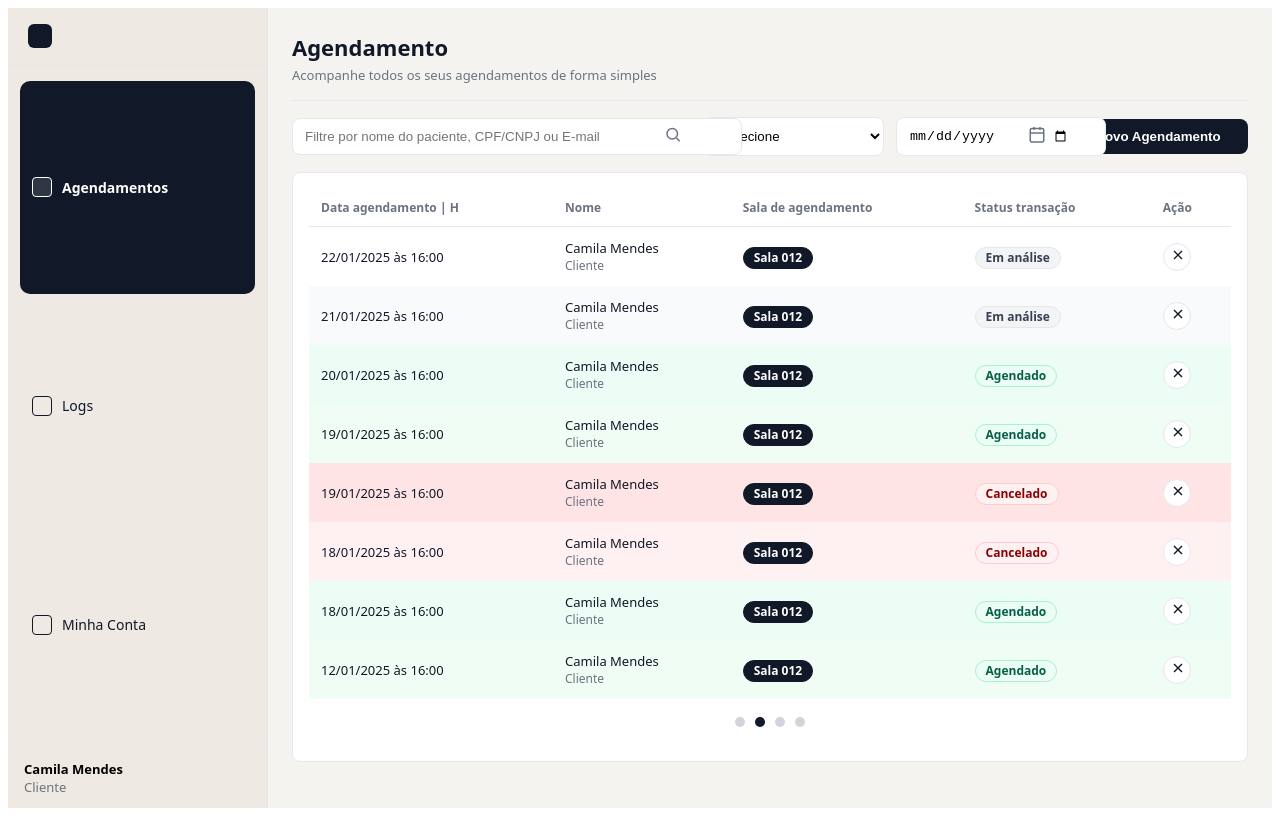
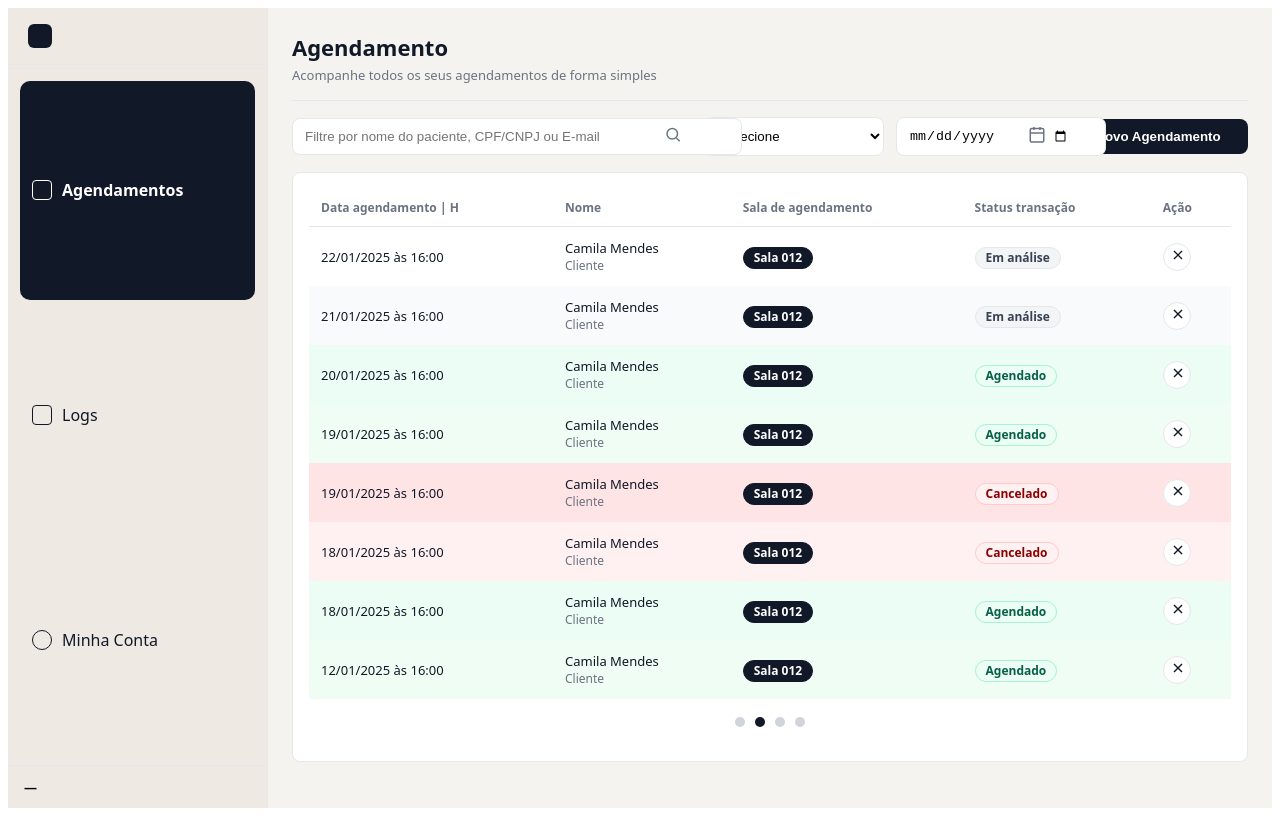
Before and after one commit to SilvaMurilo/goold-challenge, a Next.js app in the folder apps/web/: page /agendamentos in a window 1280 px wide. Built offline with nearby package versions, Linux system fonts and the light colour scheme.

Commit message:
Feat: implement logs page with filtering, pagination, and sidebar navigation

```diff
--- a/apps/web/app/(app)/sidebar.tsx
+++ b/apps/web/app/(app)/sidebar.tsx
@@ -1,72 +1,62 @@
+// apps/web/app/(app)/sidebar.tsx  (Client Component)
 'use client';
 import Link from 'next/link';
 import { usePathname } from 'next/navigation';
 
-export default function Sidebar() {
+export default function Sidebar({ initialUser }: { initialUser?: any }) {
   const pathname = usePathname();
-  const item = (href: string, label: string, activeBg = '#111827') => {
-    const active = pathname === href || pathname?.startsWith(href + '/');
-    return (
-      <Link
-        href={href}
-        aria-current={active ? 'page' : undefined}
-        style={{
-          display: 'flex',
-          alignItems: 'center',
-          gap: 10,
-          padding: '10px 12px',
-          borderRadius: 10,
-          textDecoration: 'none',
-          fontSize: 14,
-          fontWeight: active ? 600 : 500,
-          background: active ? activeBg : 'transparent',
-          color: active ? '#fff' : '#111827',
-          outline: 'none',
-        }}
-      >
-        <span
-          aria-hidden
-          style={{
-            width: 18, height: 18, borderRadius: 4,
-            border: `1px solid ${active ? '#fff' : '#111827'}`,
-            background: active ? '#fff2' : 'transparent',
-          }}
-        />
-        {label}
-      </Link>
-    );
-  };
+  const active = (href: string) => pathname === href || pathname?.startsWith(href + '/');
 
   return (
-    <aside
-      style={{
-        background: '#eee9e2',
-        borderRight: '1px solid #e5e7eb',
-        display: 'grid',
-        gridTemplateRows: 'auto 1fr auto',
-      }}
-    >
-      <div
-        style={{
-          padding: '16px 20px',
-          borderBottom: '1px solid #e5e7eb',
-          display: 'flex',
-          alignItems: 'center',
-          gap: 10,
-        }}
-      >
-        <div aria-label="Logo" style={{ width: 24, height: 24, background: '#111827', borderRadius: 6 }} />
+    <aside style={{ background:'#eee9e2', borderRight:'1px solid #e5e7eb', display:'grid', gridTemplateRows:'auto 1fr auto' }}>
+      <div style={{ padding:'16px 20px', borderBottom:'1px solid #e5e7eb', display:'flex', alignItems:'center', gap:10 }}>
+        <div aria-label="Logo" style={{ width:24, height:24, background:'#111827', borderRadius:6 }} />
       </div>
 
-      <nav style={{ padding: '16px 12px', display: 'grid', gap: 6 }}>
-        {item('/agendamentos', 'Agendamentos')}
-        {item('/logs', 'Logs')}
-        {item('/conta', 'Minha Conta')}
+      <nav style={{ padding:'16px 12px', display:'grid', gap:6 }}>
+        <Link href="/agendamentos"
+          aria-current={active('/agendamentos') ? 'page' : undefined}
+          style={{
+            display:'flex', alignItems:'center', gap:10, padding:'10px 12px',
+            borderRadius:10, textDecoration:'none',
+            background: active('/agendamentos') ? '#111827' : 'transparent',
+            color: active('/agendamentos') ? '#fff' : '#111827',
+            fontWeight: active('/agendamentos') ? 700 : 500,
+          }}>
+          <span aria-hidden style={{ width:18, height:18, borderRadius:4, border:`1px solid ${active('/agendamentos') ? '#fff' : '#111827'}` }} />
+          Agendamentos
+        </Link>
+
+        <Link href="/logs"
+          aria-current={active('/logs') ? 'page' : undefined}
+          style={{
+            display:'flex', alignItems:'center', gap:10, padding:'10px 12px',
+            borderRadius:10, textDecoration:'none',
+            background: active('/logs') ? '#111827' : 'transparent',
+            color: active('/logs') ? '#fff' : '#111827',
+            fontWeight: active('/logs') ? 700 : 500,
+          }}>
+          <span aria-hidden style={{ width:18, height:18, borderRadius:4, border:`1px solid ${active('/logs') ? '#fff' : '#111827'}` }} />
+          Logs
+        </Link>
+
+        <Link href="/conta"
+          aria-current={active('/conta') ? 'page' : undefined}
+          style={{
+            display:'flex', alignItems:'center', gap:10, padding:'10px 12px',
+            borderRadius:10, textDecoration:'none',
+            background: active('/conta') ? '#111827' : 'transparent',
+            color: active('/conta') ? '#fff' : '#111827',
+            fontWeight: active('/conta') ? 700 : 500,
+          }}>
+          <span aria-hidden style={{ width:18, height:18, borderRadius:999, border:`1px solid ${active('/conta') ? '#fff' : '#111827'}` }} />
+          Minha Conta
+        </Link>
       </nav>
 
-      <div style={{ padding: '12px 16px', borderTop: '1px solid #e5e7eb', fontSize: 13 }}>
-        <div style={{ fontWeight: 600 }}>Camila Mendes</div>
-        <div style={{ color: '#6b7280' }}>Cliente</div>
+      <div style={{ padding:'12px 16px', borderTop:'1px solid #e5e7eb', fontSize:13 }}>
+        <div style={{ fontWeight:600 }}>{initialUser?.name ?? '—'}</div>
+        <div style={{ color:'#6b7280' }}>{initialUser?.role ?? ''}</div>
       </div>
     </aside>
   );
```
Also changed, not shown: apps/web/app/lib/api.ts (added, +7 -0 lines), apps/web/app/page.tsx (+9 -1 lines), apps/web/app/(app)/logs/page.tsx (renamed from apps/web/app/logs/page.jsx).
